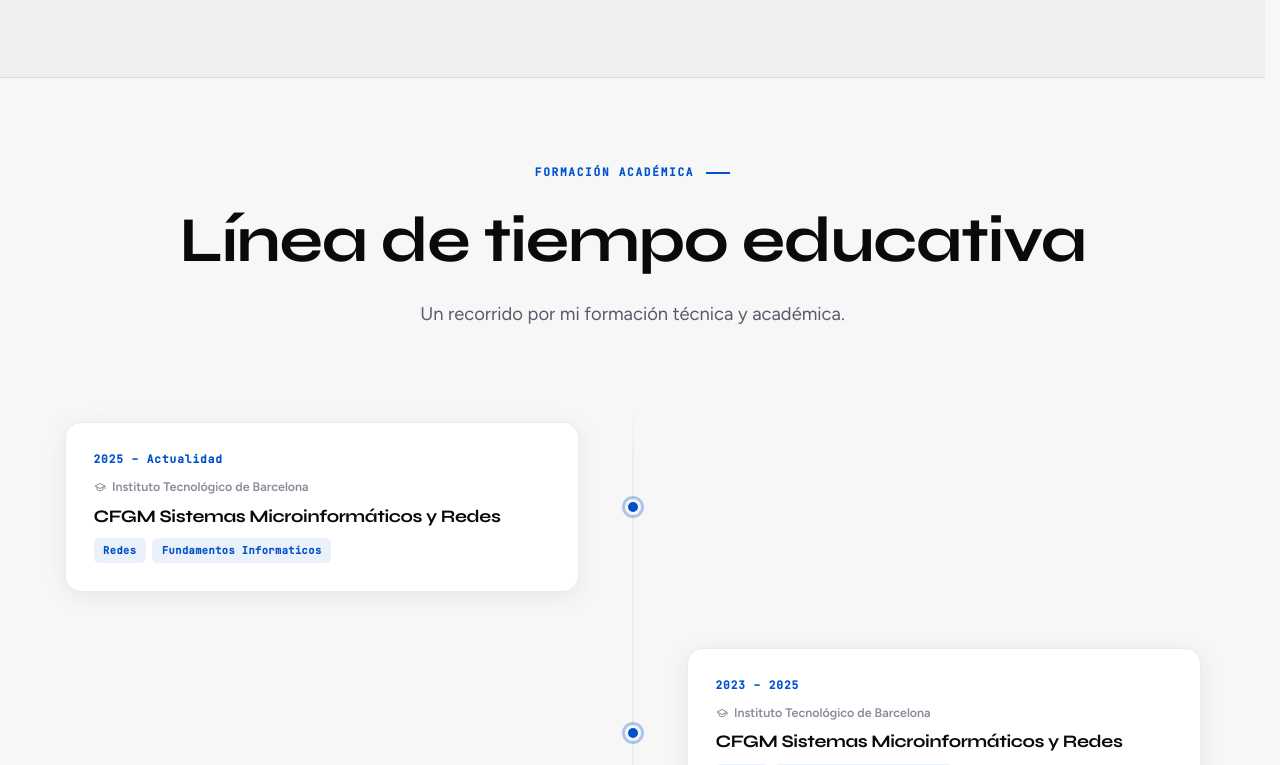
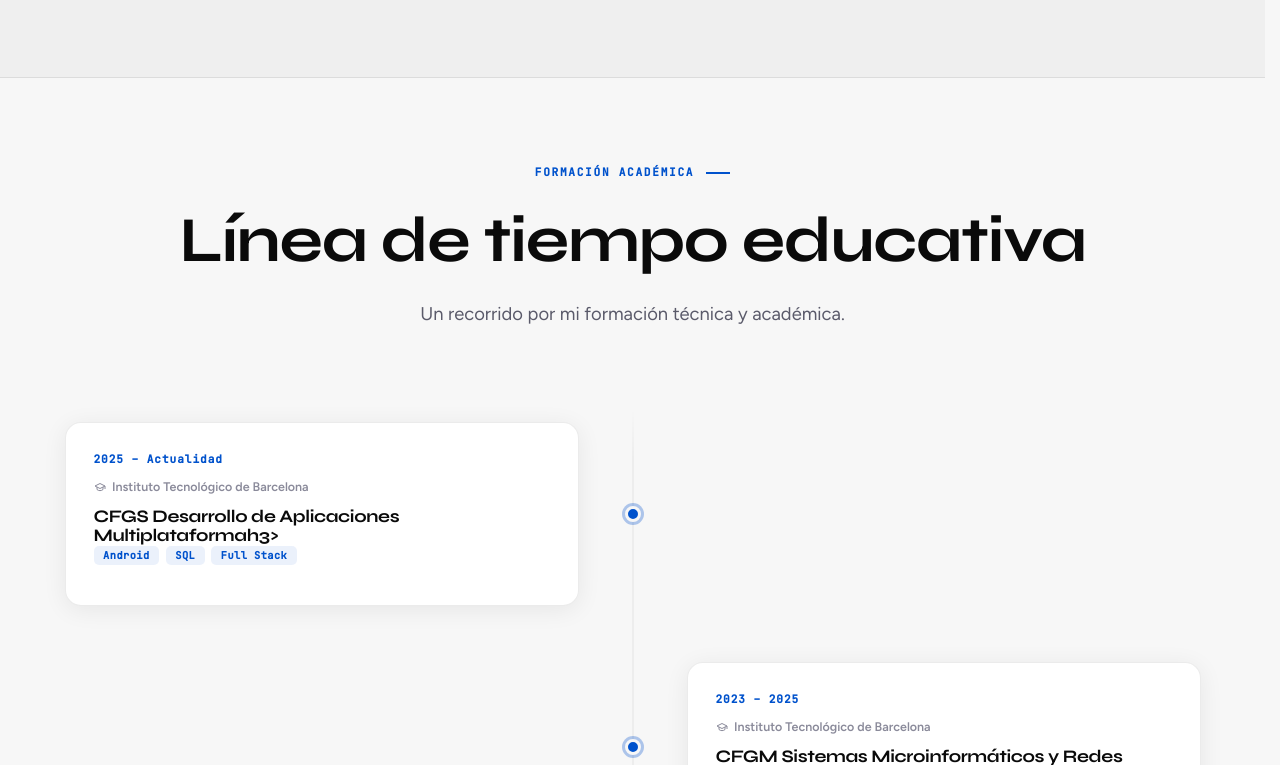
Before and after one commit to elvinpoma/Portofolio, a website: page index.html in a window 1280 px wide. Shown: the part 1963-2728 px from the top of the page. Drawn offline with Linux system fonts and the light colour scheme.

Commit message:
Ajustes Scroll y datos

```diff
--- a/index.html
+++ b/index.html
@@ -181,8 +181,6 @@
         <div class="linea-codigo">&nbsp;&nbsp;desarrollador.<span style="color:#f59e0b">launch</span>()</div>
         <div class="linea-codigo">}</div>
       </div>
-
-      <div class="hero__scroll-indicador" aria-hidden="true">Scroll</div>
     </section>
 
     <!-- ── SOBRE MÍ ───────────────────────────────────────────────── -->
@@ -302,10 +300,11 @@
               </svg>
               Instituto Tecnológico de Barcelona
             </p>
-            <h3 class="timeline__titulo-estudio">CFGM Sistemas Microinformáticos y Redes</h3>
+            <h3 class="timeline__titulo-estudio">CFGS Desarrollo de Aplicaciones Multiplataformah3>
             <div class="timeline__idiomas">
-              <span class="etiqueta-idioma">Redes</span>
-              <span class="etiqueta-idioma">Fundamentos Informaticos </span>
+              <span class="etiqueta-idioma">Android</span>
+              <span class="etiqueta-idioma">SQL</span>
+              <span class="etiqueta-idioma">Full Stack</span>
             </div>
           </div>
           <div class="timeline__punto">
@@ -340,9 +339,7 @@
         </article>
 
 
-
         <!-- Elemento 3 -->
-
 
 
         <!-- Fin div -->
```
